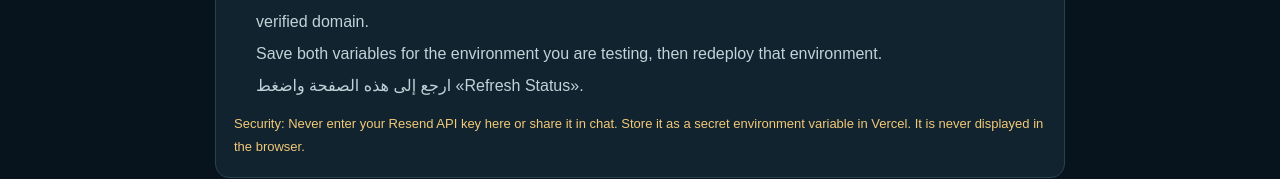
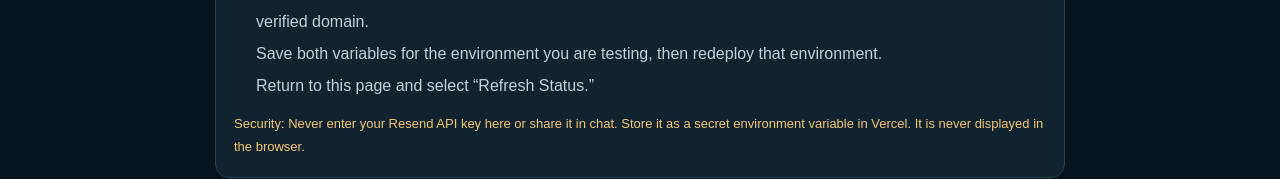
Before and after one commit to o6384051-cpu/humanity-one, a Next.js app: page /admin/email-settings in a window 1280 px wide. Shown: the part 501-680 px from the top of the page. Built offline with nearby package versions, Linux system fonts and the light colour scheme; no server answers.

Commit message:
Remove remaining non-English email page text

```diff
--- a/src/app/admin/email-settings/page.tsx
+++ b/src/app/admin/email-settings/page.tsx
@@ -47,7 +47,7 @@ export default function AdminEmailSettingsPage(){
     <li>Add <b>RESEND_API_KEY</b> using the secret API key from your Resend account.</li>
     <li>Add <b>RESEND_FROM_EMAIL</b> with a sender address verified by Resend, such as HUMANITY ONE using a verified domain.</li>
     <li>Save both variables for the environment you are testing, then redeploy that environment.</li>
-    <li>ارجع إلى هذه الصفحة واضغط «Refresh Status».</li>
+    <li>Return to this page and select “Refresh Status.”</li>
    </ol>
    <p style={{color:"#f2c879",fontSize:13,lineHeight:1.8,margin:0}}>Security: Never enter your Resend API key here or share it in chat. Store it as a secret environment variable in Vercel. It is never displayed in the browser.</p>
   </section>
```
